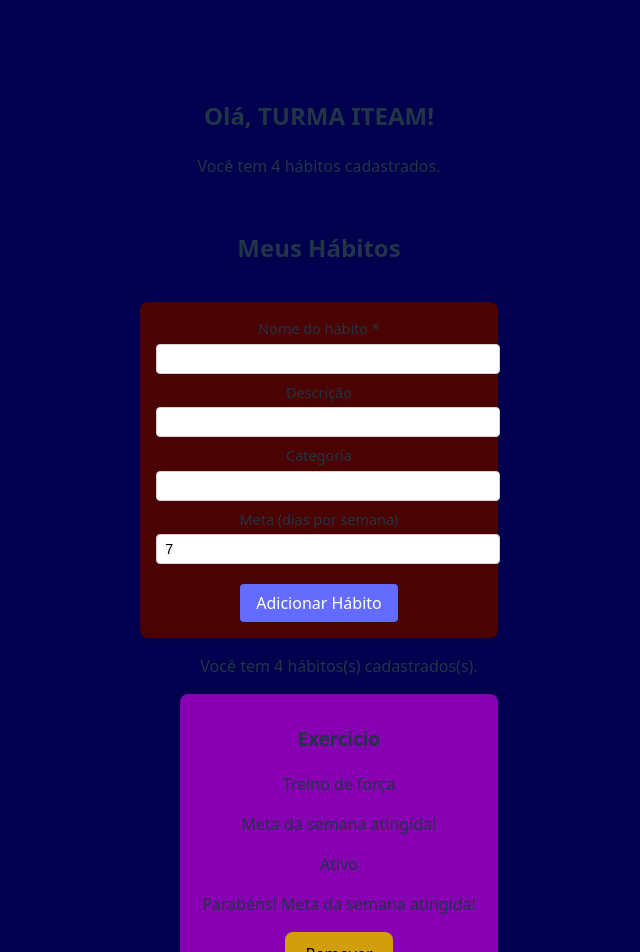
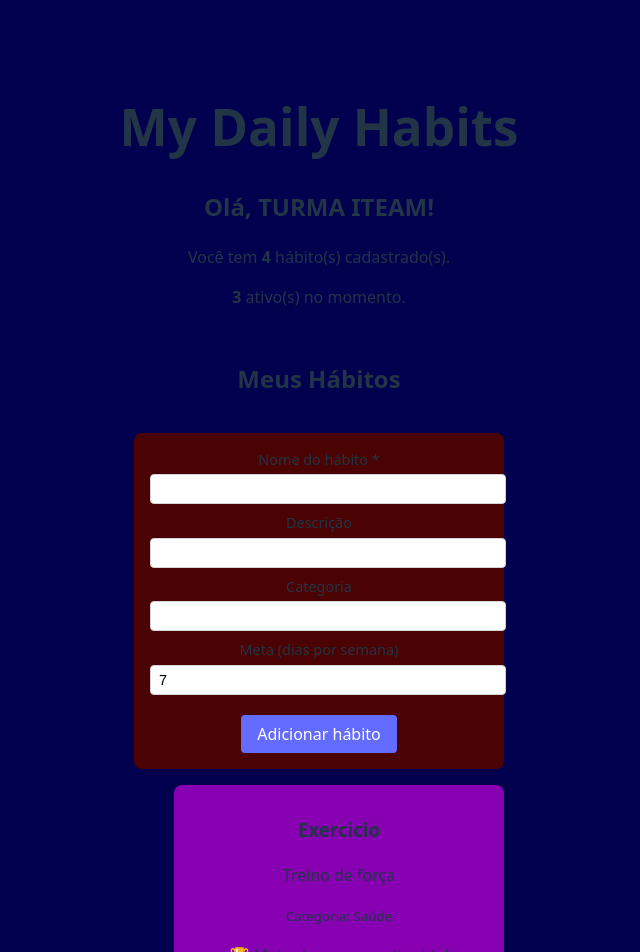
Before and after one commit to Fesisp/Squad-Desenvolvimento-Fullstack, a React (Vite) app in the folder my-daily-habits/: page / in a window 1280 px wide. Shown: the top 952 px of the page, without its empty margins (321-961 px from the left). Built offline with nearby package versions, Linux system fonts and the light colour scheme.

Commit message:
modified:   my-daily-habits/src/App.jsx 	modified:   my-daily-habits/src/components/BemVindo.jsx 	modified:   my-daily-habits/src/components/HabitCard.jsx 	modified:   my-daily-habits/src/components/HabitList.jsx 	new file:   my-daily-habits/src/contexts/HabitsContext.jsx

```diff
--- a/my-daily-habits/src/App.jsx
+++ b/my-daily-habits/src/App.jsx
@@ -1,45 +1,24 @@
 // src/App.jsx
 import './App.css'
-import { useEffect, useState } from 'react'
 import Footer from "./components/Footer"
 import Header from "./components/Header"
 import BemVindo from "./components/BemVindo"
 import SecaoHabitos from "./components/SecaoHabitos"
 import HabitList from "./components/HabitList"
-
-const HABITOS_INICIAIS = [
-  { id: 1, nome: 'Exercicio', descricao: 'Treino de força', meta: 5, ativo: true, diasFeitos: 5 },
-  { id: 2, nome: 'Leitura', descricao: 'Livro ou artigo', meta: 7, ativo: true, diasFeitos: 3 },
-  { id: 3, nome: 'Meditação', descricao: 'Respiração e foco', meta: 7, ativo: false, diasFeitos: 0 },
-  { id: 4, nome: 'Hidratação', descricao: 'Beber 2 litros de água', meta: 7, ativo: true, diasFeitos: 6 },
-]
+import { HabitsProvider } from './contexts/HabitsContext'
 
 function App() {
-  const [habits, setHabits] = useState(() => {
-    const stored = localStorage.getItem('my-daily-habits')
-    if (!stored) return HABITOS_INICIAIS
-    try {
-      return JSON.parse(stored)
-    } catch {
-      return []
-    }
-  })
-
-  useEffect(() => {
-    localStorage.setItem('my-daily-habits', JSON.stringify(habits))
-  }, [habits])
-
-  const totalHabitos = habits.length
-
   return (
+    <HabitsProvider>
       <div>
-        <Header />
-        <BemVindo nomeUsuario="turma iteam" totalHabitos={totalHabitos} />
+        <Header titulo="My Daily Habits" descricao="Construindo uma rotina melhor."/>
+        <BemVindo nomeUsuario="turma iteam" />
         <SecaoHabitos titulo="Meus Hábitos">
-         <HabitList habits={habits} setHabits={setHabits} />
+         <HabitList />
         </SecaoHabitos>
         <Footer />
       </div>
+    </HabitsProvider>
   )
 }
 
--- a/my-daily-habits/src/components/BemVindo.jsx
+++ b/my-daily-habits/src/components/BemVindo.jsx
@@ -1,14 +1,20 @@
-const BemVindo = ({ nomeUsuario, totalHabitos }) => {
-    const nomeFormatado = nomeUsuario.toUpperCase()
-    const mensagem = totalHabitos > 0
-       ? `Você tem ${totalHabitos} hábitos cadastrados.`
-       : 'Nenhum habito cadastrado ainda. Que tal começar?'
+import { useHabits } from '../contexts/HabitsContext'
+
+function BemVindo({ nomeUsuario }) {
+    // Acesso direto ao contexto — sem props, sem intermediários
+    const { habits } = useHabits()
+
+    // Estado derivado — calculado na hora, sempre atualizado
+    const totalHabitos = habits.length
+    const habitosAtivos = habits.filter(h => h.ativo).length
+
     return (
         <div>
-            <h2>Olá, {nomeFormatado}!</h2>
-            <p>{mensagem}</p>
+            <h2>Olá, {nomeUsuario.toUpperCase()}!</h2>
+            <p>Você tem <strong>{totalHabitos}</strong> hábito(s) cadastrado(s).</p>
+            <p><strong>{habitosAtivos}</strong> ativo(s) no momento.</p>
         </div>
-
     )
 }
+
 export default BemVindo
--- a/my-daily-habits/src/components/HabitCard.jsx
+++ b/my-daily-habits/src/components/HabitCard.jsx
@@ -1,24 +1,29 @@
 // src/components/HabitCard.jsx
-function HabitCard({ nome, descricao = '', meta, ativo = true, diasFeitos = 0, onRemover }) {
+function HabitCard({ nome, descricao = '', categoria = 'Geral', meta,
+                                         ativo = true, diasFeitos = 0, onRemover, onToggle }) {
     const metaAtingida = diasFeitos >= meta
     const mensagemMeta = metaAtingida
-    ? 'Meta da semana atingida!'
-    : `${diasFeitos} de ${meta} dias concluidos`
+        ? '🏆 Meta da semana atingida!'
+        : `${diasFeitos} de ${meta} dias concluídos`
+
     return (
         <div className="habit-card">
             <h3>{nome}</h3>
             {descricao && <p>{descricao}</p>}
+            <small>Categoria: {categoria}</small>
             <p>{mensagemMeta}</p>
-            <span>{ativo ? 'Ativo' : 'Pausado'}</span>
-            {metaAtingida && <p> Parabéns! Meta da semana atingida!</p>}
-            {/* onRemover: só aparece se o pai passar essa prop */}
-                {onRemover && (
-                    <button type="button" onClick={onRemover}>
-                        Remover
-                            </button>
+            <span>{ativo ? '✅ Ativo' : '⏸️ Pausado'}</span>
+            {metaAtingida && <p>⭐ Parabéns! Meta da semana atingida!</p>}
+            {onToggle && (
+                <button type="button" onClick={onToggle}>
+                    {ativo ? 'Pausar' : 'Ativar'}
+                </button>
+            )}
+            {onRemover && (
+                <button type="button" onClick={onRemover}>Remover</button>
             )}
         </div>
-
     )
 }
+
 export default HabitCard
--- a/my-daily-habits/src/components/HabitList.jsx
+++ b/my-daily-habits/src/components/HabitList.jsx
@@ -1,158 +1,102 @@
-// src/components/HabitList.jsx
-// Passo 1 = Montagem
-import { useRef, useState } from 'react'
+import { useState, useRef } from 'react'
 import HabitCard from './HabitCard'
-function HabitList({ habits, setHabits }) {
-        const limparHistorico = () => {
-            localStorage.removeItem('my-daily-habits')
-            setHabits([
-                { id: 1, nome: 'Exercicio', descricao: 'Treino de força', meta: 5, ativo: true, diasFeitos: 5 },
-                { id: 2, nome: 'Leitura', descricao: 'Livro ou artigo', meta: 7, ativo: true, diasFeitos: 3 },
-                { id: 3, nome: 'Meditação', descricao: 'Respiração e foco', meta: 7, ativo: false, diasFeitos: 0 },
-                { id: 4, nome: 'Hidratação', descricao: 'Beber 2 litros de água', meta: 7, ativo: true, diasFeitos: 6 },
-            ])
-        }
-    <button onClick={limparHistorico}>Limpar Histórico</button>
-    const removerHabit = (id) => {
-        setHabits(habits.filter(habit => habit.id !== id))}
+import { useHabits } from '../contexts/HabitsContext'
+
+function HabitList() {
+  // Hábitos e funções vêm do contexto — não do useState local
+  const { habits, adicionarHabit, removerHabit, toggleAtivo } = useHabits()
+
+  // Estado de UI — continua local (só o formulário usa)
   const [form, setForm] = useState({
-        novoNome: '',
+    novoNome:      '',
     novaDescricao: '',
     novaCategoria: '',
+    novaMeta:      '7',
   })
-    const [novaMeta, setNovaMeta] = useState('7')
   const [erroNome, setErroNome] = useState('')
-    const [erroMeta, setErroMeta] = useState('')
   const nomeInputRef = useRef(null)
+
   const handleChange = (e) => {
     const { name, value } = e.target
-
-        if (name === 'novaMeta') {
-            const num = parseInt(value, 10)
-            setNovaMeta(value)
-            if (value.length > 0 && (Number.isNaN(num) || num < 1 || num > 7)) {
-                setErroMeta('Meta deve ser entre 1 e 7 dias.')
-            } else {
-                setErroMeta('')
-            }
-            return
-        }
-
-        setForm((prev) => ({ ...prev, [name]: value }))
-
+    setForm(prev => ({ ...prev, [name]: value }))
     if (name === 'novoNome') {
-            if (value.length > 0 && value.trim().length < 3) {
+      if (value.length > 0 && value.length < 3) {
         setErroNome('O nome deve ter pelo menos 3 caracteres.')
       } else {
         setErroNome('')
       }
     }
   }
-    const adicionarHabit = (event) => {
+
+  const handleSubmit = (event) => {
     event.preventDefault()
-        if (!form.novoNome.trim()) {
-            alert('Informe um nome para o hábito.')
+    if (!form.novoNome.trim() || erroNome) {
       nomeInputRef.current?.focus()
       return
     }
-        if (form.novoNome.trim().length < 3) {
-            setErroNome('O nome deve ter pelo menos 3 caracteres.')
+    const novoHabit = {
+      id:         Date.now(),
+      nome:       form.novoNome,
+      descricao:  form.novaDescricao,
+      categoria:  form.novaCategoria || 'Geral',
+      meta:       parseInt(form.novaMeta) || 7,
+      ativo:      true,
+      diasFeitos: 0,
+    }
+    adicionarHabit(novoHabit)   // ← função do contexto
+    setForm({ novoNome: '', novaDescricao: '', novaCategoria: '', novaMeta: '7' })
+    setErroNome('')
     nomeInputRef.current?.focus()
-            return
-        }
-        if (erroNome) {
-            nomeInputRef.current?.focus()
-            return
   }
 
-        const metaNumero = parseInt(novaMeta, 10)
-        if (Number.isNaN(metaNumero) || metaNumero < 1 || metaNumero > 7 || erroMeta) {
-            setErroMeta('Meta deve ser entre 1 e 7 dias.')
-            return
-        }
+  if (!habits) return null
 
-        const novoHabit = {
-            id: Date.now(),
-            nome: form.novoNome,
-            descricao: form.novaDescricao,
-            meta: metaNumero,
-            ativo: true,
-            diasFeitos: 0,
-            categoria: form.novaCategoria || 'Geral',
-        }
-        setHabits((prev) => [...prev, novoHabit])
-        setForm({ novoNome: '', novaDescricao: '', novaCategoria: '' })
-        setNovaMeta('7')
-        setErroNome('')
-        setErroMeta('')
-        nomeInputRef.current?.focus()
-    }
   return (
     <section>
-            <form onSubmit={adicionarHabit} className="habit-form">
+      <form onSubmit={handleSubmit} className="habit-form">
         <div>
-                    <label>
-                        Nome do hábito *
-                        <input
-                            type="text"
-                            name="novoNome"
-                            value={form.novoNome}
-                            onChange={handleChange}
-                            ref={nomeInputRef}
-                        />
+          <label>Nome do hábito *
+            <input type="text" name="novoNome"
+              value={form.novoNome} onChange={handleChange} ref={nomeInputRef} />
           </label>
           {erroNome && <p style={{ color: 'red', fontSize: '0.8rem' }}>{erroNome}</p>}
         </div>
         <div>
-                    <label>
-                        Descrição
-                        <input
-                            type="text"
-                            name="novaDescricao"
-                            value={form.novaDescricao}
-                            onChange={handleChange}
-                            />
+          <label>Descrição
+            <input type="text" name="novaDescricao"
+              value={form.novaDescricao} onChange={handleChange} />
           </label>
         </div>
         <div>
-                    <label>
-                        Categoria
-                        <input
-                            type="text"
-                            name="novaCategoria"
-                            value={form.novaCategoria}
-                            onChange={handleChange}
-                            />
+          <label>Categoria
+            <input type="text" name="novaCategoria"
+              value={form.novaCategoria} onChange={handleChange} />
           </label>
         </div>
         <div>
-                    <label>
-                        Meta (dias por semana)
-                        <input
-                            type="number"
-                            name="novaMeta"
-                            min="1"
-                            max="7"
-                            value={novaMeta}
-                            onChange={handleChange}
-                        />
+          <label>Meta (dias por semana)
+            <input type="number" name="novaMeta" min="1" max="7"
+              value={form.novaMeta} onChange={handleChange} />
           </label>
-                    {erroMeta && <p style={{ color: 'red', fontSize: '0.8rem' }}>{erroMeta}</p>}
         </div>
-                <button type="submit">Adicionar Hábito</button>
+        <button type="submit">Adicionar hábito</button>
       </form>
+
+      {habits.length === 0 && (
+        <p>Nenhum hábito cadastrado ainda. Que tal começar?</p>
+      )}
+
       <ul>
-                {habits.length === 0
-                ?<p>Nenhum hábito cadastrado ainda.</p>
-                :<p>Você tem {habits.length} hábitos(s) cadastrados(s).</p>}
         {habits.map((habit) => (
           <HabitCard
             key={habit.id}
             nome={habit.nome}
             descricao={habit.descricao}
+            categoria={habit.categoria}
             meta={habit.meta}
             ativo={habit.ativo}
             diasFeitos={habit.diasFeitos}
+            onToggle={() => toggleAtivo(habit.id)}
             onRemover={() => removerHabit(habit.id)}
           />
         ))}
@@ -161,5 +105,4 @@ function HabitList({ habits, setHabits }) {
   )
 }
 
-
 export default HabitList
--- /dev/null
+++ b/my-daily-habits/src/contexts/HabitsContext.jsx
@@ -0,0 +1,41 @@
+/* eslint-disable react-refresh/only-export-components */
+import { createContext, useContext, useState, useEffect } from 'react'
+export const HabitsContext = createContext(null)
+export function HabitsProvider({ children }) {
+    const [habits, setHabits] = useState(() => {
+        const stored = localStorage.getItem('my-daily-habits')
+        if (!stored) return [
+            { id: 1, nome: 'Exercicio', descricao: 'Treino de força', categoria: 'Saúde', meta: 5, ativo: true, diasFeitos: 5},
+            { id: 2, nome: 'Leitura', descricao: 'Livro ou artigo', categoria: 'Lazer', meta: 7, ativo: true, diasFeitos: 3 },
+            { id: 3, nome: 'Meditação', descricao: 'Respiração e foco', categoria: 'Saúde', meta: 7, ativo: false, diasFeitos: 0 },
+            { id: 4, nome: 'Hidratação', descricao: 'Beber 2 litros de água', categoria: 'Saúde', meta: 7, ativo: true, diasFeitos: 6 },
+        ]
+        try { return JSON.parse(stored) } catch { return [] }
+    })
+    useEffect(() => {
+        localStorage.setItem('my-daily-habits', JSON.stringify(habits))
+    }, [habits])
+
+    const adicionarHabit = (novoHabit) => {
+        setHabits(prev => [...prev, novoHabit])
+    }
+
+    const removerHabit = (id) => {
+        setHabits(prev => prev.filter(h => h.id !== id))
+    }
+
+    const toggleAtivo = (id) => {
+        setHabits(prev =>
+            prev.map(h => (h.id === id ? { ...h, ativo: !h.ativo } : h)),
+        )
+    }
+
+    return (
+        <HabitsContext.Provider value={{ habits, adicionarHabit, removerHabit, toggleAtivo }}>
+            {children}
+        </HabitsContext.Provider>
+    )
+}
+export function useHabits() {
+    return useContext(HabitsContext)
+}
```
Lines whose indentation alone changed are shown as unchanged.
